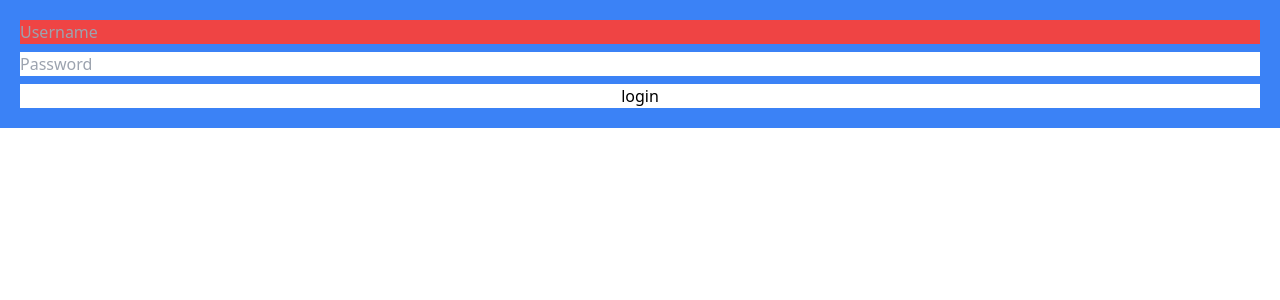
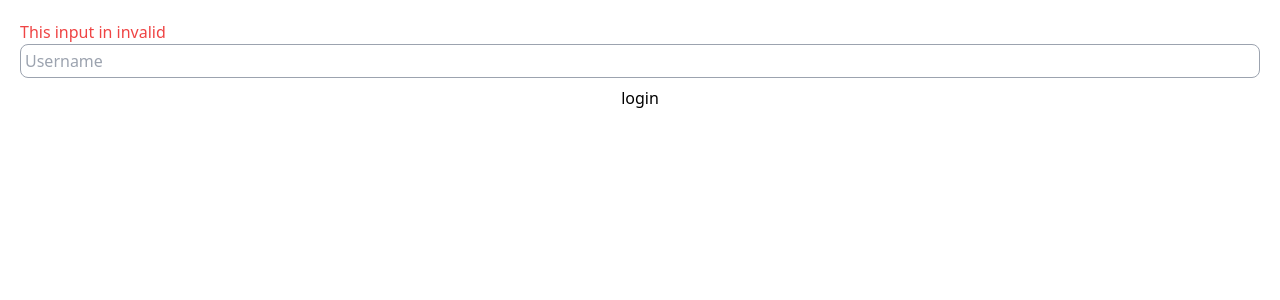
Before and after one commit to jin123457/carrot-market, a Next.js app: page / in a window 1280 px wide. Shown: the top 300 px of the page. Built offline with nearby package versions, Linux system fonts and the light colour scheme.

Commit message:
form invalid,vaild to peer perfomance

```diff
--- a/src/pages/index.tsx
+++ b/src/pages/index.tsx
@@ -4,9 +4,12 @@
 
 export default function Home() {
     return (
-        <form className="flex flex-col space-y-2 bg-blue-500 p-5 focus-within:bg-blue-100">
-            <input type="text" required placeholder="Username" className="required: bg-yellow-500 invalid:bg-red-500 valid:bg-teal-500" />
-            <input type="password" required placeholder="Password" />
+        <form className="flex flex-col space-y-2  p-5">
+            <div className="flex flex-col-reverse">
+                <input type="text" required placeholder="Username" className="border p-1 peer border-gray-400 rounded-lg" />
+                <span className="hidden peer-invalid:block peer-invalid:text-red-500">This input in invalid</span>
+                <span className="hidden peer-valid:block peer-valid:text-teal-500">Awesome username</span>
+            </div>
             <input type="submit" value="login" className="bg-white" />
         </form>
     );
```
